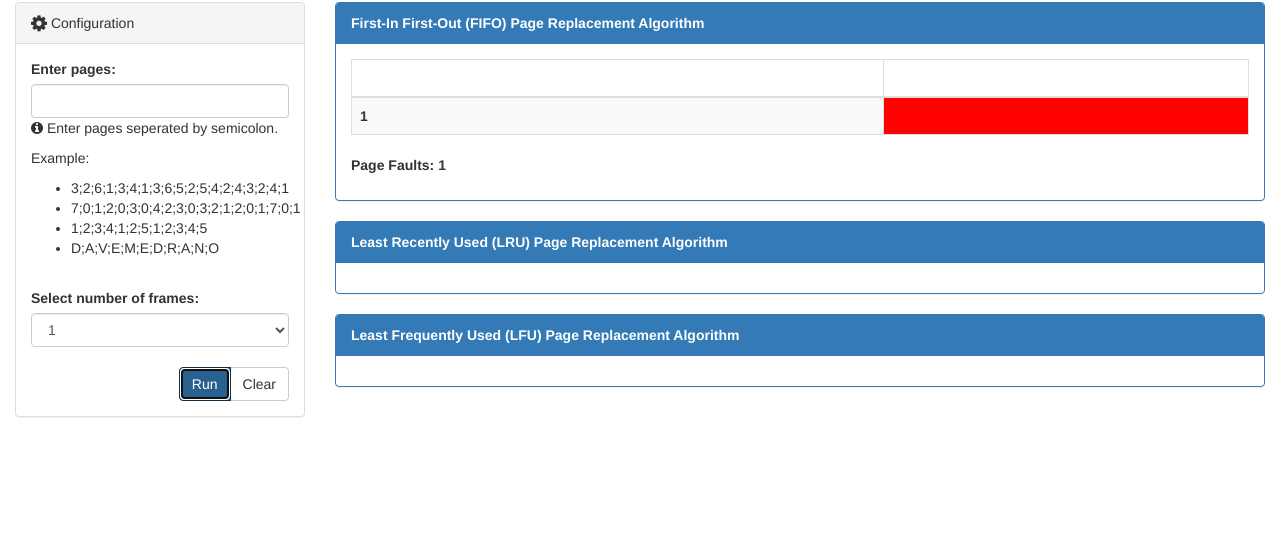
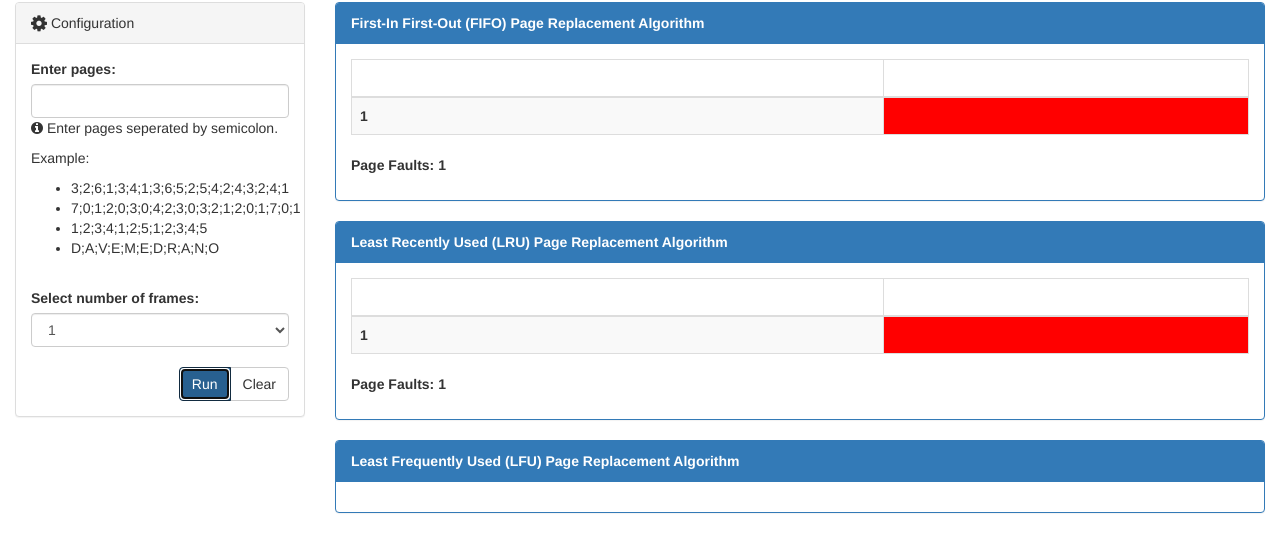
Before and after one commit to evadonardem/os_page_replacement_algorithms, a plain HTML site: page index.html in a window 1280 px wide. Both pictures are taken after a click on the button "Run". Shown: the part 97-648 px from the top of the page. Drawn offline with Linux system fonts and the light colour scheme.

Commit message:
Created simulation for LRU page replacement algorithm.

```diff
--- a/index.html
+++ b/index.html
@@ -104,9 +104,10 @@
 		function Container() {
 			this.pages = null;
 			this.frames = null;
-			this.page_faults = 0;
+			this.fifo_page_faults = 0;
+			this.lru_page_faults = 0;
 
-			this.simulate = function() {
+			this.fifo = function() {
 				var pages = this.pages.split(';');
 				var frames = [];
 
@@ -149,7 +150,7 @@
 						if(frame[0]==null) {
 							frames[j][0] = matrix[j][i][0] = page;
 							matrix[j][i][1] = true;
-							this.page_faults += 1;
+							this.fifo_page_faults += 1;
 							continue loop_pages;
 						}
 
@@ -157,7 +158,7 @@
 
 						// page fault occur
 						if(j==this.frames-1) {
-							this.page_faults += 1;
+							this.fifo_page_faults += 1;
 							// look for first-in page
 							for(k=0; k<this.frames; k++) {
 								if(frames[k][1]) {
@@ -177,9 +178,7 @@
 						}
 
 					}
-
 				}
-
 
 				/**
 				* Prepare table representation
@@ -230,6 +229,134 @@
 
 				return table;
 			}
+
+			this.lru = function() {
+				var pages = this.pages.split(';');
+				var frames = [];
+
+				// initialize matrix for page fault tracking
+				var matrix = [];
+				for(i=0; i<this.frames; i++) {
+					matrix[i] = [];
+					for(j=0; j<pages.length; j++) {
+						matrix[i][j] = [];
+						matrix[i][j][0] = null; 	// page
+						matrix[i][j][1] = false;	// page-fault flag
+					}
+				}
+
+				// initialize frames to null
+				for(i=0; i<this.frames; i++) {
+					frames[i] = []
+					frames[i][0] = null;
+					frames[i][1] = 0;				// page length of stay not being used
+				}
+
+				// process pages
+				loop_pages:
+				for(i=0; i<pages.length; i++) {
+					var page = pages[i];
+
+					loop_frames:
+					for(j=0; j<this.frames; j++) {
+						var frame = frames[j];
+
+						matrix[j][i][0] = frames[j][0];
+
+						if(frame[0] == page) {
+
+							frame[1] = 0;	// reset page length of stay
+
+							for(k=j+1; k<this.frames; k++) {
+								frames[k][1] += 1;
+								matrix[k][i][0] = matrix[k][i-1][0];
+							}
+
+							continue loop_pages;
+						}
+
+						if(frame[0]==null) {
+							frames[j][0] = matrix[j][i][0] = page;
+							frames[j][1] += 1;
+							matrix[j][i][1] = true;
+							this.lru_page_faults += 1;
+							continue loop_pages;
+						}
+
+						frame[1] += 1;	// update page length of stay
+
+						// page fault occur
+						if(j==this.frames-1) {
+							this.lru_page_faults += 1;
+
+							// look for the highest page length of stay unused
+							var highest = null;
+							for(k=0; k<this.frames; k++) {
+								if(highest==null) {
+									highest = k;
+									continue;
+								}
+								highest = (frames[highest][1]>frames[k][1]) ? highest : k;
+							}
+
+							frames[highest][0] = matrix[highest][i][0] = page;
+							frames[highest][1] = 0;
+							matrix[highest][i][1] = true;
+						}
+
+					}
+				}
+
+				/**
+				* Prepare table representation
+				*/
+
+				var rows = this.frames;
+				var columns = pages.length;
+
+				var table = $('<table/>');
+
+				var thead = $('<thead/>');
+				var theadRow = $('<tr/>');
+				for(i=0; i<columns+1; i++) {
+					if(i==0) {
+						theadRow.append($('<th/>').html('&nbsp;'));
+						continue;
+					}
+					theadRow.append($('<th/>').text(pages[i-1]));
+				}
+				thead.append(theadRow);
+				table.append(thead);
+
+				var tbody = $('<tbody/>');
+				for(i=0; i<rows; i++) {
+					var row = $('<tr/>');
+
+					for(j=0; j<columns+1; j++) {
+
+						if(j==0) {
+							row.append($('<th/>').text(i+1));
+							continue;
+						}
+
+						var column = $('<td/>');
+						column.text(matrix[i][j-1][0]);
+
+						if(matrix[i][j-1][1]) {
+							column.addClass('page-fault');
+						}
+
+						row.append(column);
+					}
+
+					tbody.append(row);
+				}
+
+				table.append(tbody);
+
+				return table;
+			}
+
 		}
 	</script>
 
@@ -237,15 +364,15 @@
 		$(function() {
 
 			$('#runBtn').click(function() {
-				var fifo = new Container();
-				var lru = new Container();
-				var lfu = new Container();
+				var x = new Container();
+				x.pages = $('#pages').val();
+				x.frames = $('#frames').val();
 
-				fifo.pages = lru.pages = lfu.pages = $('#pages').val();
-				fifo.frames = lru.frames = lfu.frames = $('#frames').val();
+				$('#fifo').html(x.fifo());
+				$('#fifo').append('<p><strong>Page Faults: ' + x.fifo_page_faults + '</strong></p>');
 
-				$('#fifo').html(fifo.simulate());
-				$('#fifo').append('<p><strong>Page Faults: ' + fifo.page_faults + '</strong></p>');
+				$('#lru').html(x.lru());
+				$('#lru').append('<p><strong>Page Faults: ' + x.lru_page_faults + '</strong></p>');
 
 				$('table').addClass('table table-striped table-bordered');
 			});
```
